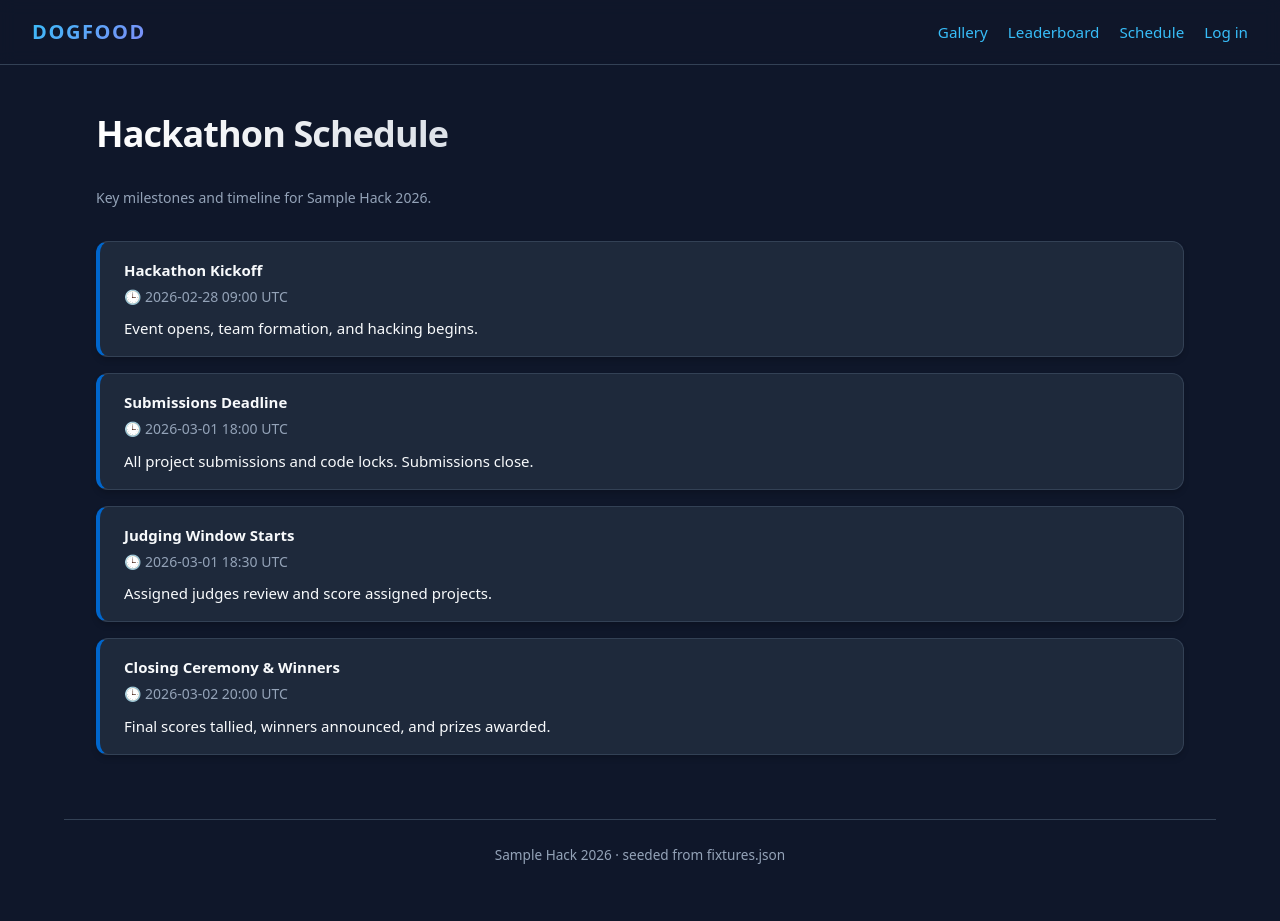
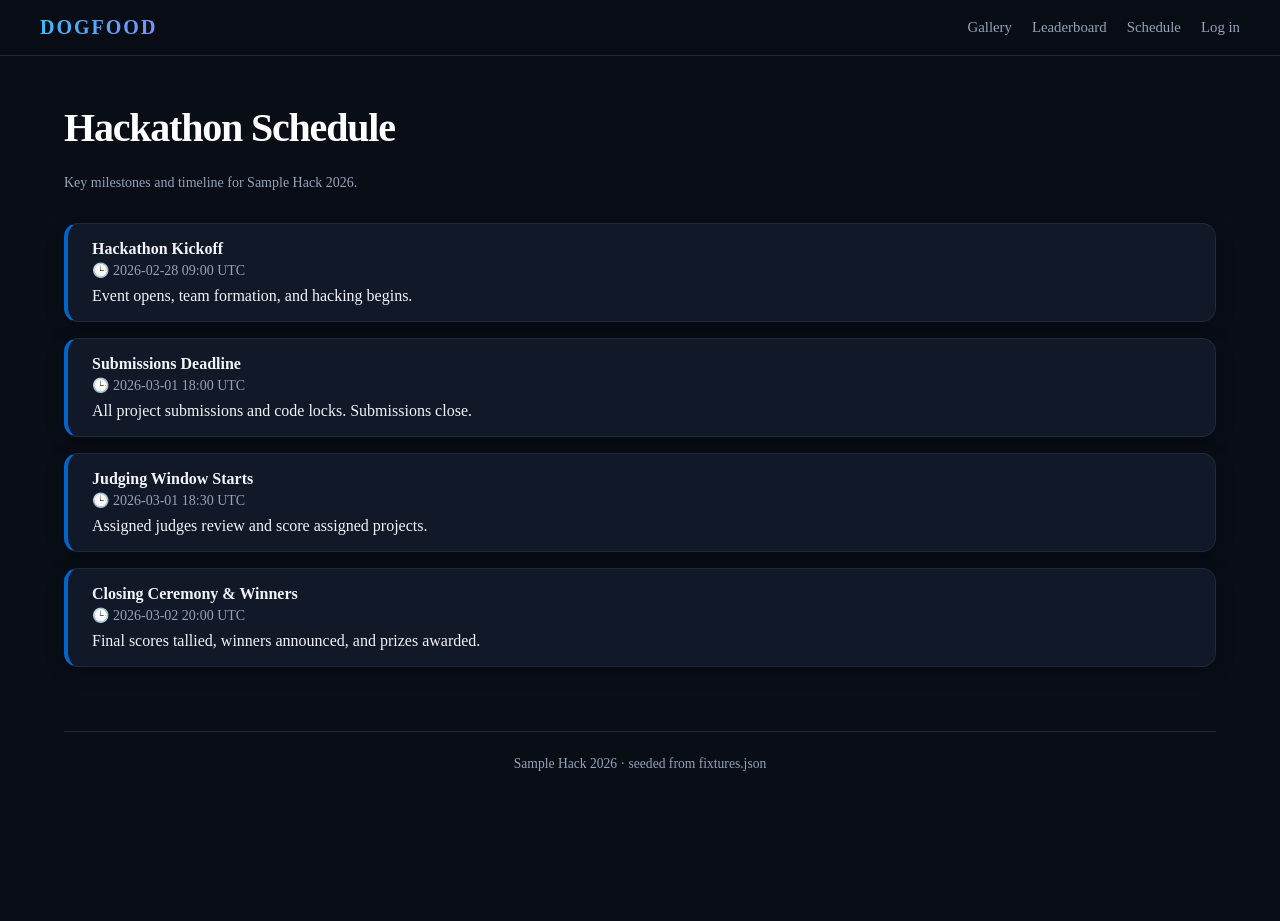
Before and after one commit to Dhanush-sai-reddy/dogfood-portal, a FastAPI app: page /calendar in a window 1280 px wide. After the commit the page ends 771 px from the top, so only its background shows below. Run offline with FastAPI, Linux system fonts and the light colour scheme.

Commit message:
Polish UI typography, glassmorphism, and card hover effects

```diff
--- a/app/static/css/app.css
+++ b/app/static/css/app.css
@@ -1,32 +1,32 @@
 :root {
-  --bg: #0f172a;
-  --bg-card: #1e293b;
-  --text: #f8fafc;
+  --bg: #090d16;
+  --bg-card: #131c31;
+  --text: #f1f5f9;
   --text-muted: #94a3b8;
   --accent: #38bdf8;
-  --accent-hover: #0ea5e9;
-  --border: #334155;
-  --border-light: #475569;
-  --card-bg: #1e293b;
-  --card-hover: #2563eb15;
+  --accent-hover: #38bdf8;
+  --border: #1e293b;
+  --border-hover: #334155;
+  --card-bg: #111827;
   --success: #22c55e;
 }
 
 * { box-sizing: border-box; }
 body {
   margin: 0;
-  font: 15px/1.6 system-ui, -apple-system, BlinkMacSystemFont, "Segoe UI", Roboto, sans-serif;
+  font: 15/1.6 system-ui, -apple-system, BlinkMacSystemFont, "Segoe UI", Roboto, sans-serif;
   color: var(--text);
   background: var(--bg);
+  -webkit-font-smoothing: antialiased;
 }
 
 .topbar {
   display: flex;
   gap: 1.5rem;
   align-items: center;
-  padding: 1rem 2rem;
-  background: #0f172aee;
-  backdrop-filter: blur(8px);
+  padding: 1rem 2.5rem;
+  background: rgba(9, 13, 22, 0.85);
+  backdrop-filter: blur(12px);
   border-bottom: 1px solid var(--border);
   position: sticky;
   top: 0;
@@ -36,7 +36,7 @@ body {
 .brand {
   font-weight: 800;
   font-size: 1.25rem;
-  letter-spacing: .08em;
+  letter-spacing: .1em;
   text-decoration: none;
   background: linear-gradient(135deg, #38bdf8, #818cf8);
   -webkit-background-clip: text;
@@ -48,46 +48,47 @@ nav {
   gap: 1.25rem;
   align-items: center;
   margin-left: auto;
-  font-size: 0.95rem;
+  font-size: 0.925rem;
 }
 
 nav a, a {
-  color: var(--accent);
+  color: var(--text-muted);
   text-decoration: none;
   font-weight: 500;
   transition: color 0.15s ease;
 }
 nav a:hover, a:hover {
-  color: var(--accent-hover);
-  text-decoration: underline;
+  color: var(--accent);
+  text-decoration: none;
 }
 
 .who {
-  color: var(--text-muted);
-  font-size: .85rem;
-  background: #33415555;
-  padding: 0.25rem 0.75rem;
+  color: var(--accent);
+  font-size: .8rem;
+  font-weight: 600;
+  background: rgba(56, 189, 248, 0.1);
+  padding: 0.3rem 0.85rem;
   border-radius: 999px;
-  border: 1px solid var(--border);
+  border: 1px solid rgba(56, 189, 248, 0.2);
 }
 
 main {
-  max-width: 72rem;
-  margin: 2.5rem auto;
+  max-width: 76rem;
+  margin: 3rem auto;
   padding: 0 2rem;
 }
 
 h1, h2, h3, h4 {
   font-weight: 700;
-  letter-spacing: -0.025em;
+  letter-spacing: -0.03em;
   color: #fff;
   margin-top: 0;
   margin-bottom: 1.5rem;
 }
 
 h1 {
-  font-size: 2.25rem;
-  background: linear-gradient(to right, #fff, #94a3b8);
+  font-size: 2.5rem;
+  background: linear-gradient(135deg, #fff 30%, #94a3b8 100%);
   -webkit-background-clip: text;
   -webkit-text-fill-color: transparent;
 }
@@ -179,16 +180,16 @@ button:active {
 .card {
   background: var(--card-bg);
   border: 1px solid var(--border);
-  border-radius: 12px;
-  padding: 1.25rem 1.5rem;
-  box-shadow: 0 4px 6px -1px rgba(0, 0, 0, 0.2);
-  transition: transform 0.2s ease, border-color 0.2s ease, box-shadow 0.2s ease;
+  border-radius: 14px;
+  padding: 1.5rem;
+  box-shadow: 0 4px 20px -2px rgba(0, 0, 0, 0.3);
+  transition: transform 0.2s cubic-bezier(0.16, 1, 0.3, 1), border-color 0.2s ease, box-shadow 0.2s ease;
 }
 
 .card:hover {
-  transform: translateY(-3px);
-  border-color: var(--accent);
-  box-shadow: 0 12px 20px -8px rgba(56, 189, 248, 0.2);
+  transform: translateY(-4px);
+  border-color: rgba(56, 189, 248, 0.5);
+  box-shadow: 0 20px 30px -10px rgba(56, 189, 248, 0.15);
 }
 
 .card h2 {
```
